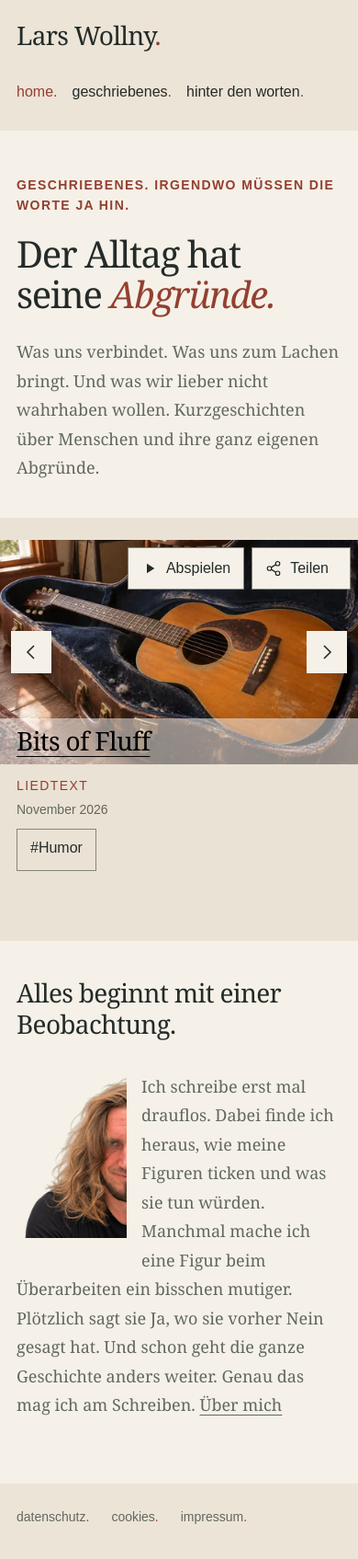
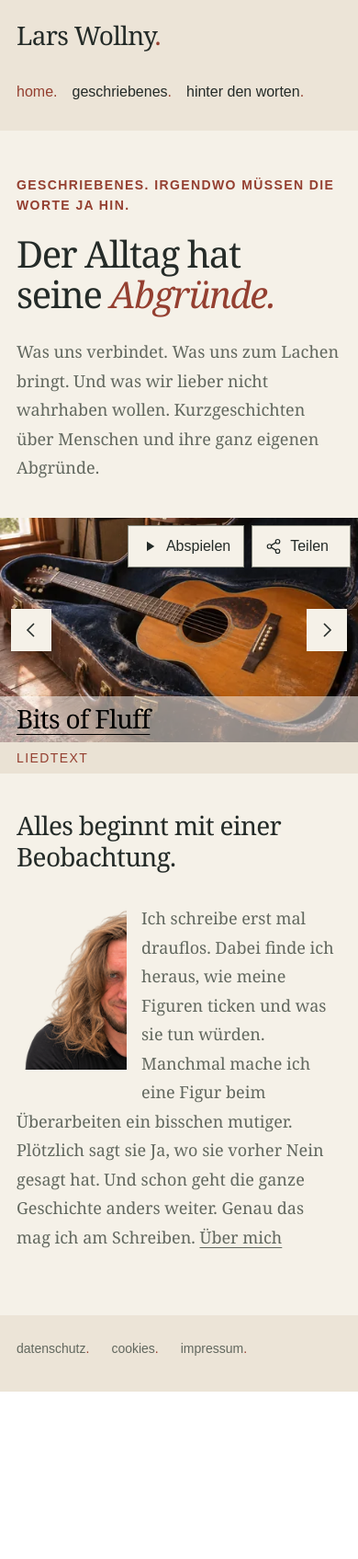
Before and after one commit to LarsLWO/website, a Jekyll site: the page built from index.html, in a window 390 px wide. Shown: the whole page at 92% size. Built offline with Jekyll 4.4.1, drawn with Linux system fonts in a browser that asks for light colours; after the commit the page ends 1513 px from its top, so only the background shows below that.

Commit message:
layout update

```diff
--- a/_layouts/magazine.html
+++ b/_layouts/magazine.html
@@ -6,7 +6,7 @@
 <meta http-equiv="Content-Security-Policy" content="default-src 'self'; script-src 'self' https://static.cloudflareinsights.com; style-src 'self'; img-src 'self' data:; font-src 'self'; media-src 'self'; connect-src 'self' https://cloudflareinsights.com; object-src 'none'; base-uri 'self'; form-action 'self'">
 <meta name="referrer" content="strict-origin-when-cross-origin">
 {% include seo.html %}
-<link rel="stylesheet" href="{{ '/assets/css/magazine.css' | relative_url }}?v=mobile-carousel-title"></head><body id="seitenanfang"><a class="skip" href="#inhalt">Zum Inhalt</a>
+<link rel="stylesheet" href="{{ '/assets/css/magazine.css' | relative_url }}?v=mobile-carousel-category-spacing"></head><body id="seitenanfang"><a class="skip" href="#inhalt">Zum Inhalt</a>
 <header class="site-header-band"><div class="wrap site-header"><a class="brand" href="{{ '/' | relative_url }}">Lars Wollny<span class="brand-dot" aria-hidden="true">.</span></a><nav aria-label="Hauptnavigation"><a href="{{ '/' | relative_url }}"{% if page.nav == 'home' %} aria-current="page"{% endif %}>home<span class="brand-dot" aria-hidden="true">.</span></a><a href="{{ '/stories/' | relative_url }}"{% if page.nav == 'stories' %} aria-current="page"{% endif %}>geschriebenes<span class="brand-dot" aria-hidden="true">.</span></a><a href="{{ '/ueber-mich/' | relative_url }}"{% if page.nav == 'about' %} aria-current="page"{% endif %}>hinter den worten<span class="brand-dot" aria-hidden="true">.</span></a></nav></div></header>
 <div class="wrap"><main id="inhalt">{{ content }}{% if page.footer_actions == 'share' %}{% include page-actions.html %}{% endif %}</main><p class="print-source">Lars Wollny<br>Quelle: {{ page.url | replace: 'index.html', '' | absolute_url | escape }}</p></div>
 <footer class="site-footer"><nav class="wrap" aria-label="Rechtliche Informationen"><a href="{{ '/datenschutz/' | relative_url }}">datenschutz<span class="brand-dot" aria-hidden="true">.</span></a><a href="{{ '/cookies/' | relative_url }}">cookies<span class="brand-dot" aria-hidden="true">.</span></a><a href="{{ '/impressum/' | relative_url }}">impressum<span class="brand-dot" aria-hidden="true">.</span></a></nav></footer>
--- a/assets/css/magazine.css
+++ b/assets/css/magazine.css
@@ -313,18 +313,17 @@
   .story-carousel [data-carousel-next]{right:12px}
 }
 @media screen and (max-width:700px) {
+  .story-carousel-stage{padding-block:0}
   .story-carousel-arrow{border:0}
-  .story-carousel .story-card{display:grid;grid-template:"image" auto "type" auto "date" auto "tags" 1fr / minmax(0,1fr);overflow-wrap:anywhere}
-  .story-carousel .story-card>p{display:none}
-  .story-carousel.is-active .story-carousel-stage{grid-template-rows:[image] auto [type] auto [date] auto [tags] auto [end]}
+  .story-carousel .story-card{display:grid;grid-template:"image" auto "type" auto / minmax(0,1fr);overflow-wrap:anywhere}
+  .story-carousel .story-card>:is(p,.story-dates,.story-tags){display:none}
+  .story-carousel.is-active .story-carousel-stage{grid-template-rows:[image] auto [type] auto [end]}
   .story-carousel.is-active .story-grid,.story-carousel.is-active .story-card{grid-area:image / 1 / end / 2}
   .story-carousel .story-carousel-controls{grid-area:image / 1 / type / 2}
   .story-carousel .story-card>h2,.story-carousel .story-visual{grid-column:1}
   .story-carousel.is-active .story-card>h2,.story-carousel .story-card>h2{grid-row:image;align-self:end;z-index:1;margin:0;background:rgb(255 255 255 / 50%);color:#000}
   .story-carousel .story-card h2 a{display:block;padding:8px 18px;color:inherit}
-  .story-carousel .story-card .meta{grid-row:type;margin-block:12px 4px}
-  .story-carousel .story-dates{grid-row:date;margin-block:0 10px}
-  .story-carousel .story-tags{grid-row:tags;align-self:start;margin-block:0;padding:0}
+  .story-carousel .story-card .meta{grid-row:type;margin-block:0;padding-block:6px}
   .story-carousel .story-card-actions{top:8px;bottom:auto;right:8px}
   .story-carousel .story-visual .share-menu{top:calc(100% + 8px);bottom:auto}
   /* Let every card size the same grid cell so the arrows stay centered. */
```
